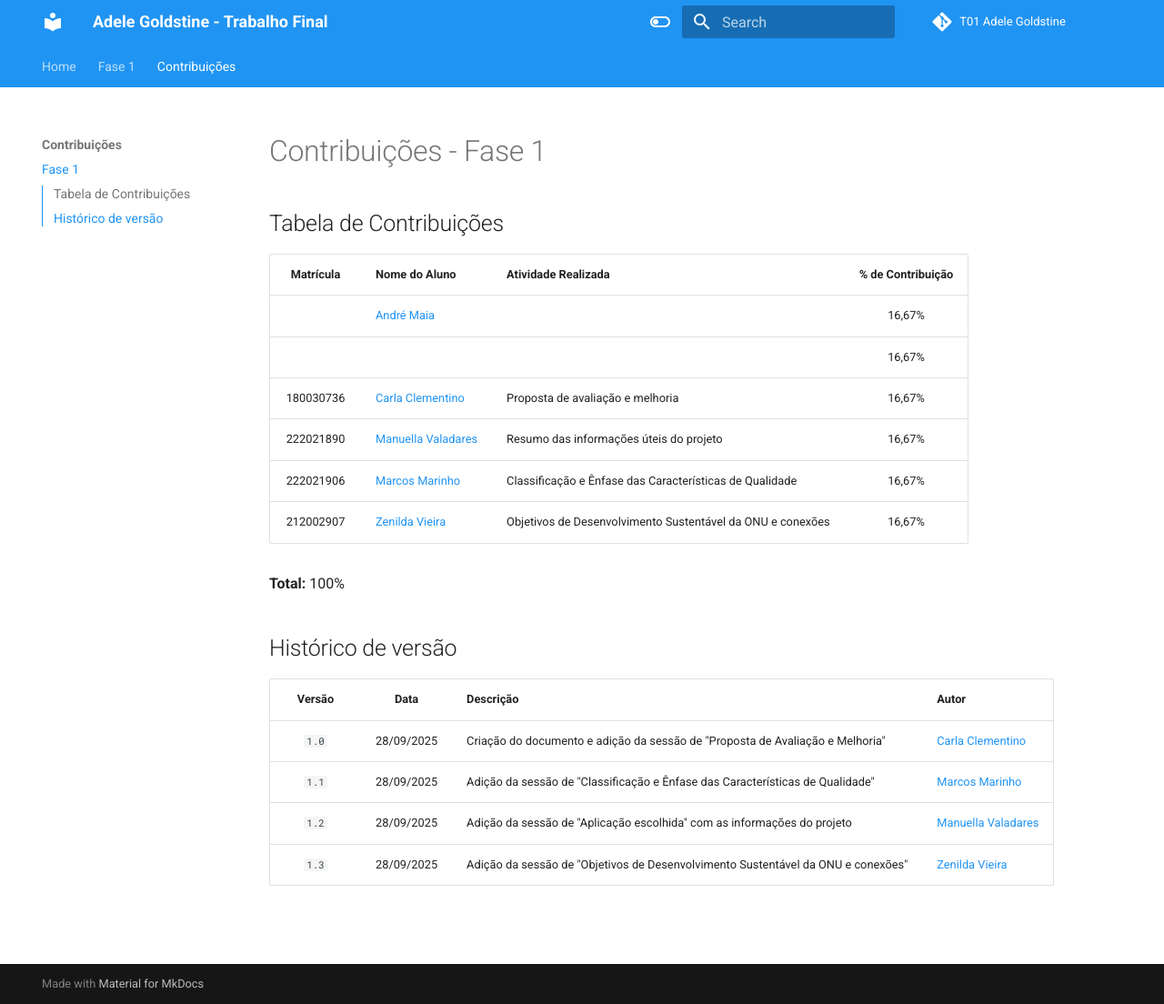
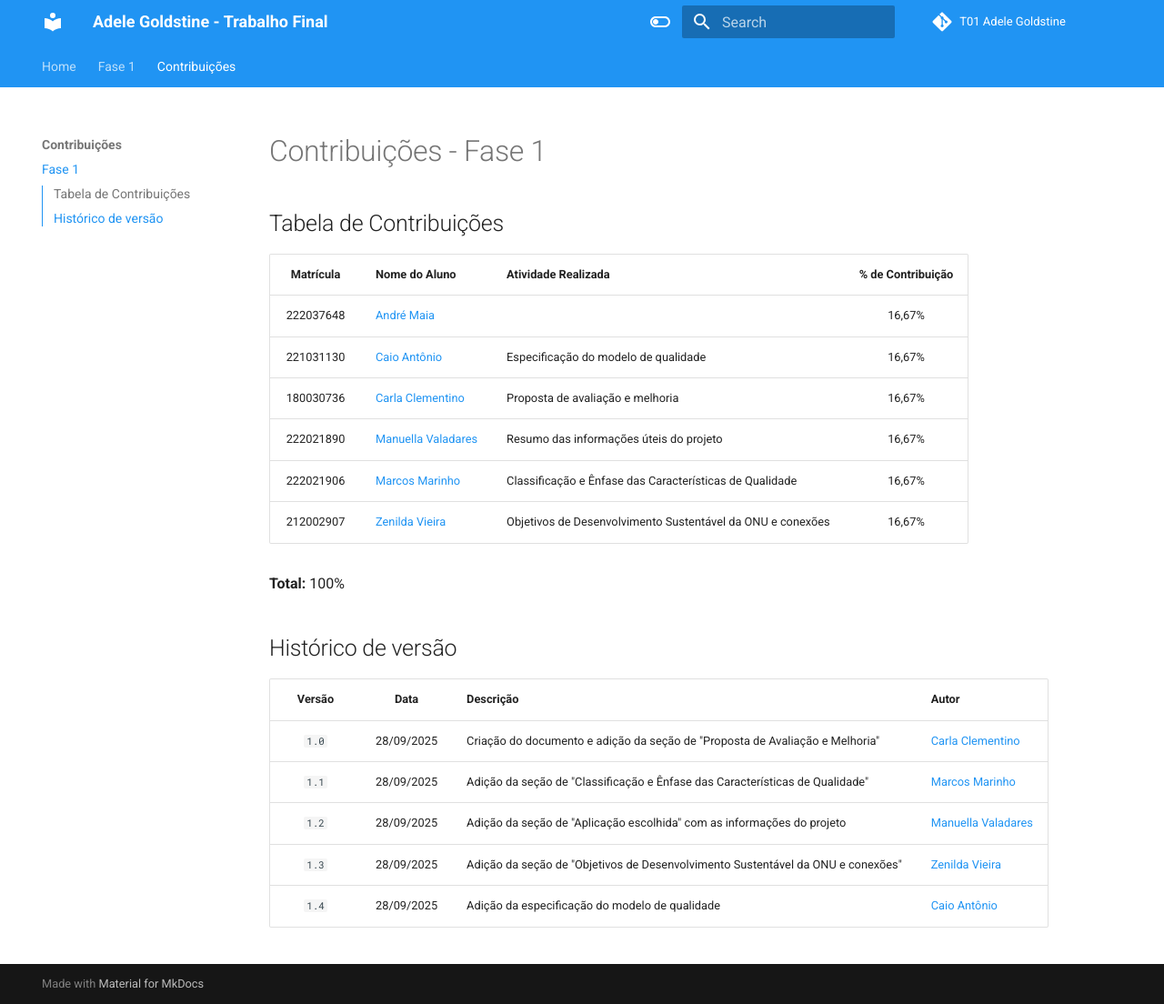
Before and after one commit to FCTE-Qualidade-de-Software-1/2025-2_T01_ADELE-GOLDSTINE, an MkDocs documentation site: the page built from docs/contribuicoes/fase_1.md, in a window 1280 px wide and 1104 px high. Shown: the whole window at 91% size. Built offline with MkDocs 1.6.1 and Material for MkDocs 9.7.7, drawn with Linux system fonts in a browser that asks for light colours; comment, search, counter and statistics services are not loaded.

Commit message:
Atualização tabela de contrbuição

```diff
--- a/docs/contribuicoes/fase_1.md
+++ b/docs/contribuicoes/fase_1.md
@@ -4,8 +4,8 @@
 
 | Matrícula | Nome do Aluno                                          | Atividade Realizada                                        | % de Contribuição |
 | :-------: | :----------------------------------------------------- | :--------------------------------------------------------- | :---------------: |
-|           | [André Maia](http://github.com/andre-maia51)           |                                                            |      16,67%       |
-|           |                                                        |                                                            |      16,67%       |
+| 222037648 | [André Maia](http://github.com/andre-maia51)           |                                                            |      16,67%       |
+| 221031130 | [Caio Antônio](https://github.com/Caio-Antonio)         | Especificação do modelo de qualidade                       |      16,67%       |
 | 180030736 | [Carla Clementino](https://github.com/ccarlaa)         | Proposta de avaliação e melhoria                           |      16,67%       |
 | 222021890 | [Manuella Valadares](https://github.com/manuvaladares) | Resumo das informações úteis do projeto                    |      16,67%       |
 | 222021906 | [Marcos Marinho](https://github.com/devMarcosVM)       | Classificação e Ênfase das Características de Qualidade    |      16,67%       |
@@ -18,7 +18,8 @@
 
 | Versão |    Data    | Descrição                                                                        | Autor                                                  |
 | :----: | :--------: | :------------------------------------------------------------------------------- | :----------------------------------------------------- |
-| `1.0`  | 28/09/2025 | Criação do documento e adição da sessão de "Proposta de Avaliação e Melhoria"    | [Carla Clementino](https://github.com/ccarlaa)         |
-| `1.1`  | 28/09/2025 | Adição da sessão de "Classificação e Ênfase das Características de Qualidade"    | [Marcos Marinho](https://github.com/devMarcosVM)       |
-| `1.2`  | 28/09/2025 | Adição da sessão de "Aplicação escolhida" com as informações do projeto          | [Manuella Valadares](https://github.com/manuvaladares) |
-| `1.3`  | 28/09/2025 | Adição da sessão de "Objetivos de Desenvolvimento Sustentável da ONU e conexões" | [Zenilda Vieira](https://github.com/ZenildaVieira) |
+| `1.0`  | 28/09/2025 | Criação do documento e adição da seção de "Proposta de Avaliação e Melhoria"    | [Carla Clementino](https://github.com/ccarlaa)         |
+| `1.1`  | 28/09/2025 | Adição da seção de "Classificação e Ênfase das Características de Qualidade"    | [Marcos Marinho](https://github.com/devMarcosVM)       |
+| `1.2`  | 28/09/2025 | Adição da seção de "Aplicação escolhida" com as informações do projeto          | [Manuella Valadares](https://github.com/manuvaladares) |
+| `1.3`  | 28/09/2025 | Adição da seção de "Objetivos de Desenvolvimento Sustentável da ONU e conexões" | [Zenilda Vieira](https://github.com/ZenildaVieira) |
+| `1.4`  | 28/09/2025 | Adição da especificação do modelo de qualidade                                | [Caio Antônio](https://github.com/Caio-Antonio) |
```
